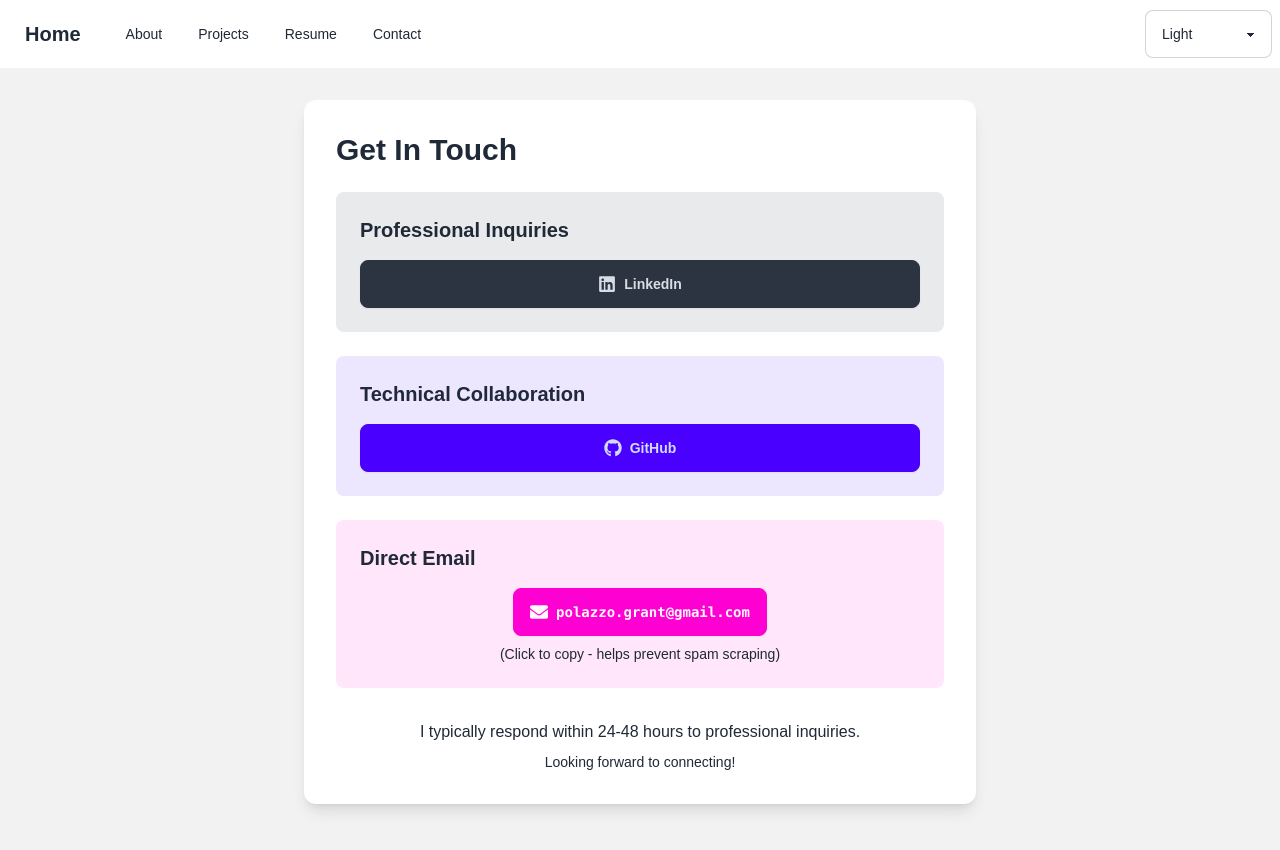
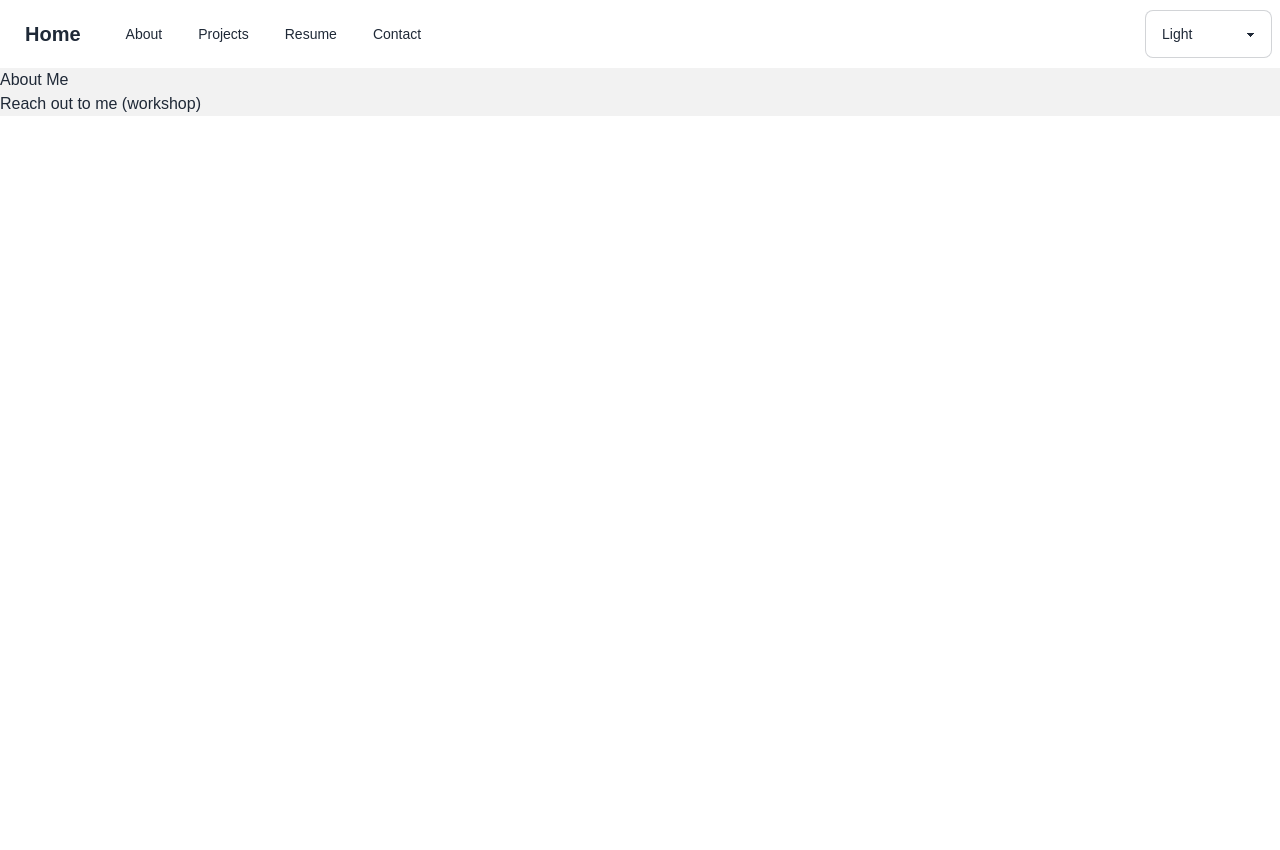
Before and after one commit to thatdudegrantt/personal-site, a Next.js app: page /contact in a window 1280 px wide. Shown: the top 850 px of the page. After the commit the page ends 800 px from the top, so only its background shows below. Built offline with nearby package versions, Linux system fonts and the light colour scheme; no server answers.

Commit message:
revert to change

```diff
--- a/package.json
+++ b/package.json
@@ -15,8 +15,7 @@
     "next-cookies": "^2.0.3",
     "next-themes": "^0.4.4",
     "react": "^19.0.0",
-    "react-dom": "^19.0.0",
-    "react-icons": "^5.5.0"
+    "react-dom": "^19.0.0"
   },
   "devDependencies": {
     "@eslint/eslintrc": "^3",
--- a/src/app/contact/page.js
+++ b/src/app/contact/page.js
@@ -1,73 +1,9 @@
-"use client";
-import { FaLinkedin, FaGithub, FaEnvelope } from "react-icons/fa";
 
-export default function Contact() {
+export default function About() {
     return (
-        <div className="min-h-screen bg-base-200 p-8">
-            <div className="max-w-2xl mx-auto bg-base-100 rounded-xl shadow-lg p-8">
-                <h1 className="text-3xl font-bold text-base-content mb-6">Get In Touch</h1>
-
-                <div className="space-y-6">
-                    {/* Professional Contact */}
-                    <div className="bg-neutral/10 p-6 rounded-lg">
-                        <h2 className="text-xl font-semibold text-base-content mb-4">Professional Inquiries</h2>
-                        <div className="flex flex-col sm:flex-row gap-4">
-                            <a
-                                href="https://www.linkedin.com/in/grant-polazzo"
-                                target="_blank"
-                                rel="noopener noreferrer"
-                                className="btn btn-neutral flex items-center gap-2 flex-1"
-                            >
-                                <FaLinkedin className="text-lg" />
-                                LinkedIn
-                            </a>
-                        </div>
-                    </div>
-
-                    {/* Technical Contact */}
-                    <div className="bg-primary/10 p-6 rounded-lg">
-                        <h2 className="text-xl font-semibold text-base-content mb-4">Technical Collaboration</h2>
-                        <div className="flex flex-col sm:flex-row gap-4">
-                            <a
-                                href="https://github.com/thatdudegrantt"
-                                target="_blank"
-                                rel="noopener noreferrer"
-                                className="btn btn-primary flex items-center gap-2 flex-1"
-                            >
-                                <FaGithub className="text-lg" />
-                                GitHub
-                            </a>
-                        </div>
-                    </div>
-
-                    {/* Email (Protected) */}
-                    <div className="bg-secondary/10 p-6 rounded-lg">
-                        <h2 className="text-xl font-semibold text-base-content mb-4">Direct Email</h2>
-                        <div className="flex flex-col items-center">
-                            <div className="tooltip tooltip-bottom" data-tip="Click to copy">
-                                <button
-                                    onClick={() => {
-                                        navigator.clipboard.writeText('polazzo.grant@gmail.com');
-                                        alert('Email copied to clipboard!');
-                                    }}
-                                    className="btn btn-secondary flex items-center gap-2"
-                                >
-                                    <FaEnvelope className="text-lg" />
-                                    <span className="font-mono">polazzo.grant@gmail.com</span>
-                                </button>
-                            </div>
-                            <p className="text-sm text-base-content mt-2">
-                                (Click to copy - helps prevent spam scraping)
-                            </p>
-                        </div>
-                    </div>
-                </div>
-
-                <div className="mt-8 text-center text-base-content">
-                    <p>I typically respond within 24-48 hours to professional inquiries.</p>
-                    <p className="mt-2 text-sm">Looking forward to connecting!</p>
-                </div>
-            </div>
+        <div className={"bg-base-200"}>
+            <h1 className={"text-base-content"}>About Me</h1>
+            <p className={"text-base-content"}>Reach out to me (workshop)</p>
         </div>
     );
 }
```
Also changed, not shown: 1 other file (tests, documents, lock files or other folders).
